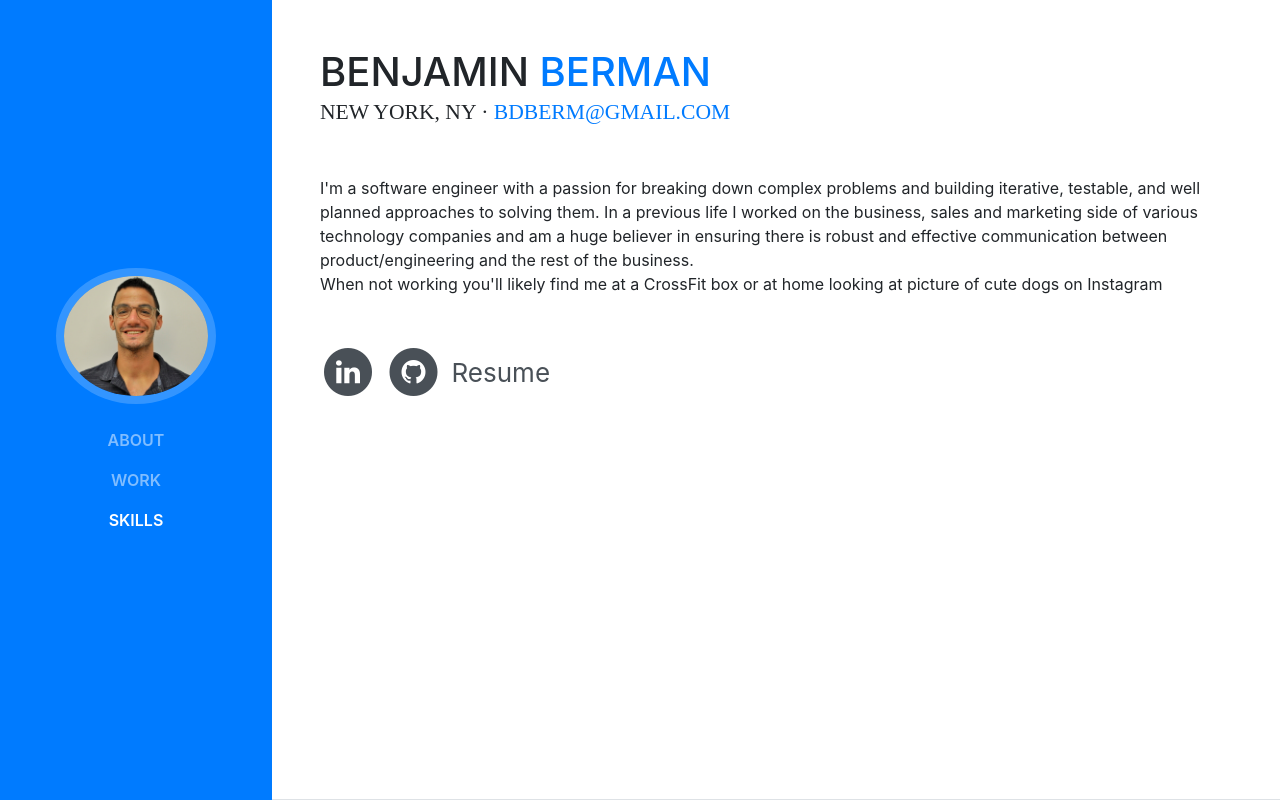
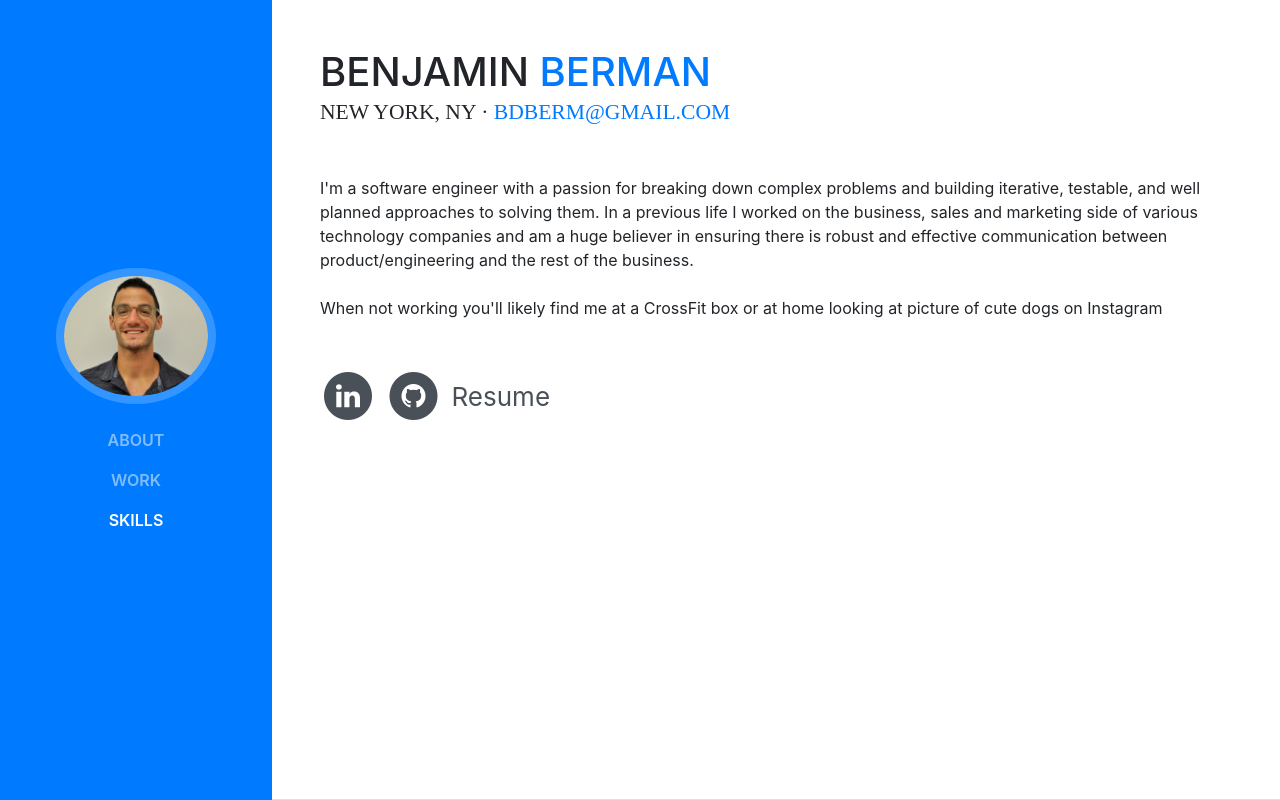
Before and after one commit to bdberm/bdberm.github.io, a website with bundled scripts: page index.html in a window 1280 px wide. Shown: the top 800 px of the page. Built offline with nearby package versions, Linux system fonts and the light colour scheme; files whose address does not match are found by name; a web font is replaced by a local one.

Commit message:
add paragraph break

```diff
--- a/index.html
+++ b/index.html
@@ -65,7 +65,7 @@
           <div class="subheading mb-5">New York, NY ·
             <a href="mailto:bdberm@gmail.com">bdberm@gmail.com</a>
           </div>
-          <p class="mb-5">I'm a software engineer with a passion for breaking down complex problems and building iterative, testable, and well planned approaches to solving them. In a previous life I worked on the business, sales and marketing side of various technology companies and am a huge believer in ensuring there is robust and effective communication between product/engineering and the rest of the business.<br>
+          <p class="mb-5">I'm a software engineer with a passion for breaking down complex problems and building iterative, testable, and well planned approaches to solving them. In a previous life I worked on the business, sales and marketing side of various technology companies and am a huge believer in ensuring there is robust and effective communication between product/engineering and the rest of the business.<br><br>
           When not working you'll likely find me at a CrossFit box or at home looking at picture of cute dogs on Instagram
           </p>
           <ul class="list-inline list-social-icons mb-0">
```
